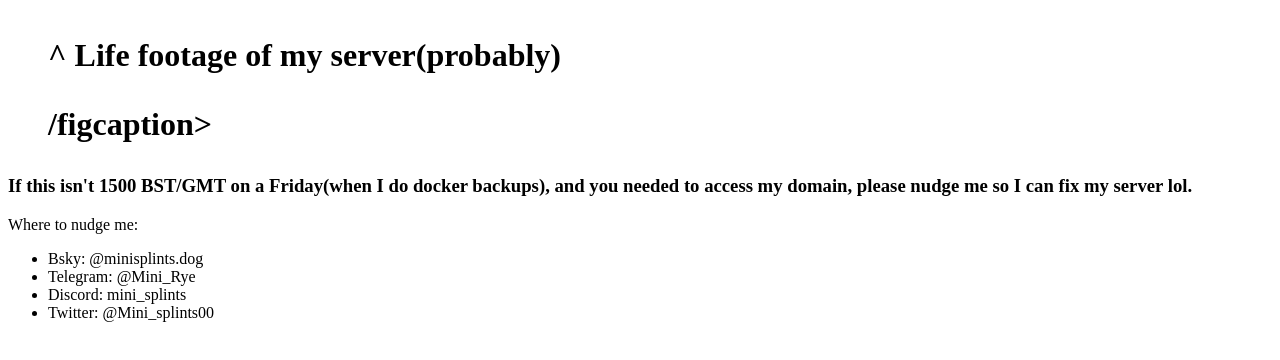
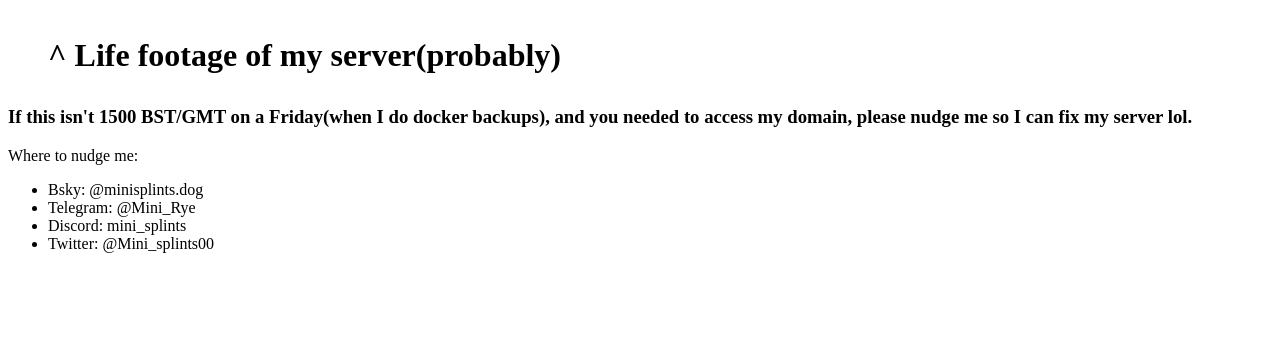
Before and after one commit to minisplints/redirect, a plain HTML site: page index.html in a window 1280 px wide. Shown: the part 430-790 px from the top of the page. Drawn offline with Linux system fonts and the light colour scheme.

Commit message:
Update index.html

```diff
--- a/index.html
+++ b/index.html
@@ -8,7 +8,7 @@
     <h1>If you're seeing this - more than likely a docker has crashed on my end, or my server has died </3</h1>
     <figure>
       <img src="./server_fire.gif">
-      <figcaption><p>^ Life footage of my server(probably)</p>/figcaption>
+      <figcaption><p>^ Life footage of my server(probably)</p> </figcaption>
     </figure>
     <h3>If this isn't 1500 BST/GMT on a Friday(when I do docker backups), and you needed to access my domain, please nudge me so I can fix my server lol.</h3>
     <p>Where to nudge me:</p>
```
